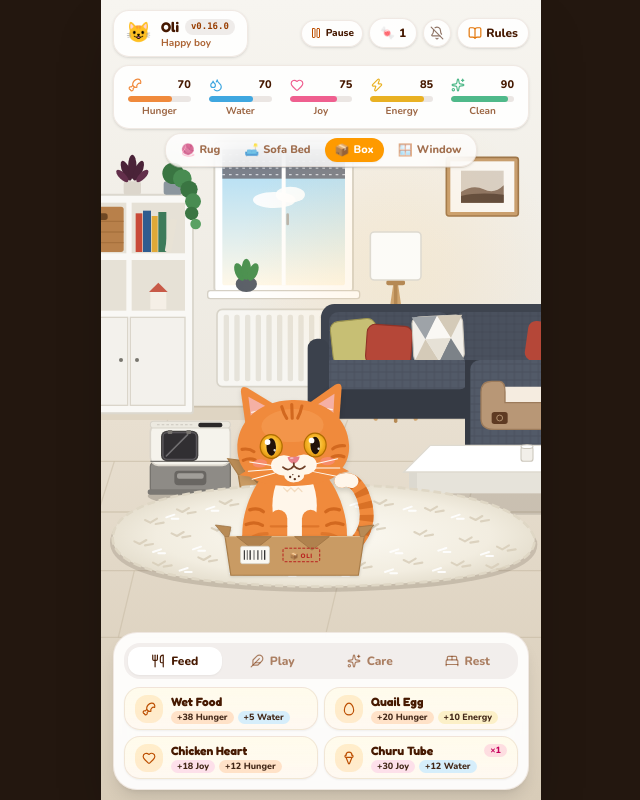
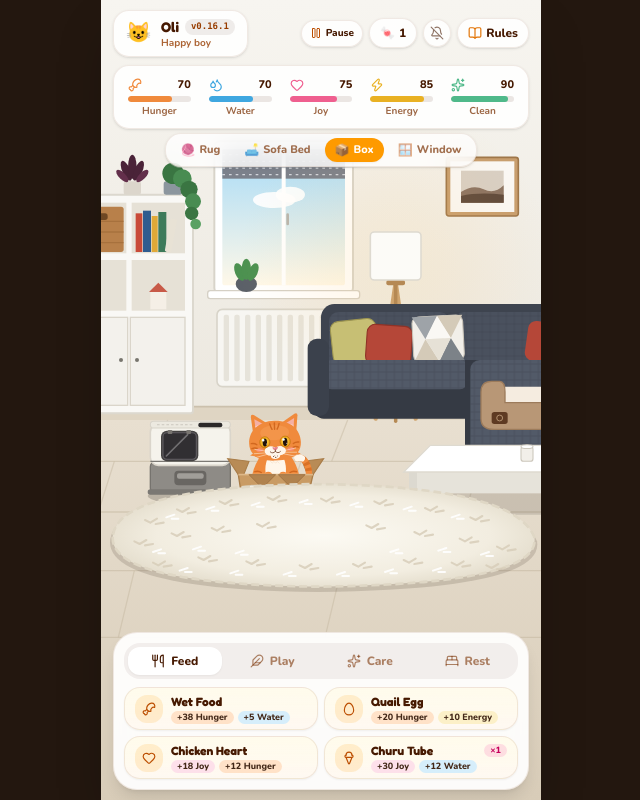
Before and after one commit to Nikwakwa/Ravioli, a React (Vite) app: page / in a window 1280 px wide. Shown: the whole page, without its empty margins (319-959 px from the left). Built offline with nearby package versions, Linux system fonts and the light colour scheme.

Commit message:
v0.16.1: Pixel-perfect cozy nestling & depth layering for Oli's room spots

```diff
--- a/package.json
+++ b/package.json
@@ -1,7 +1,7 @@
 {
   "name": "ravioli",
   "private": true,
-  "version": "0.16.0",
+  "version": "0.16.1",
   "type": "module",
   "description": "Cozy co-op virtual cat care PWA starring Oli the ginger cat.",
   "scripts": {
--- a/public/version.json
+++ b/public/version.json
@@ -1,3 +1,3 @@
 {
-  "version": "0.16.0"
+  "version": "0.16.1"
 }
--- a/src/App.tsx
+++ b/src/App.tsx
@@ -1,8 +1,7 @@
 import { AnimatePresence, motion } from 'framer-motion';
 import { Play, RefreshCw } from 'lucide-react';
-import { useCallback, useRef, useState } from 'react';
+import { useCallback, useEffect, useMemo, useRef, useState } from 'react';
 import { ActionDock } from './components/ActionDock';
-import { CatAvatar } from './components/CatAvatar';
 import { ChangelogModal } from './components/ChangelogModal';
 import { EmergencyRevivalModal } from './components/EmergencyRevivalModal';
 import { FloatingEffects } from './components/FloatingEffects';
@@ -25,11 +24,11 @@ import {
   type NotificationPrefs,
 } from './utils/notifications';
 
-const SPOT_OFFSETS: Record<CatSpot, { x: string; y: string; scale: number }> = {
-  rug: { x: '0%', y: '0px', scale: 1 },
-  sofa_bed: { x: '35%', y: '-102px', scale: 0.7 },
-  box: { x: '-11%', y: '-38px', scale: 0.84 },
-  window: { x: '-1%', y: '-170px', scale: 0.52 },
+const SPOT_HEAD_SVG: Record<CatSpot, { x: number; y: number }> = {
+  rug: { x: 200, y: 261 },
+  sofa_bed: { x: 352, y: 246 },
+  box: { x: 166, y: 306 },
+  window: { x: 196, y: 160 },
 };
 
 export function App() {
@@ -40,6 +39,28 @@ export function App() {
   const [notice, setNotice] = useState<Notice | null>(null);
   const [tapHeartKey, setTapHeartKey] = useState(0);
   const noticeTimer = useRef<number | undefined>(undefined);
+  const mainRef = useRef<HTMLElement>(null);
+  const [containerSize, setContainerSize] = useState<{ width: number; height: number }>({
+    width: 400,
+    height: 600,
+  });
+
+  useEffect(() => {
+    const el = mainRef.current;
+    if (!el) return;
+
+    const update = () => {
+      const rect = el.getBoundingClientRect();
+      if (rect.width > 0 && rect.height > 0) {
+        setContainerSize({ width: rect.width, height: rect.height });
+      }
+    };
+
+    update();
+    const ro = new ResizeObserver(update);
+    ro.observe(el);
+    return () => ro.disconnect();
+  }, []);
 
   const pushNotice = useCallback((n: Omit<Notice, 'id'>) => {
     setNotice({ ...n, id: Date.now() });
@@ -74,6 +95,17 @@ export function App() {
     now,
   } = useCatGame('Nico', pushNotice);
   const { availableVersion, reloading, applyUpdate } = useVersionCheck();
+
+  const targetHeadPos = useMemo(() => {
+    const head = SPOT_HEAD_SVG[spot] ?? SPOT_HEAD_SVG.rug;
+    const scale = Math.max(containerSize.width / 400, containerSize.height / 600);
+    const offsetX = (containerSize.width - 400 * scale) / 2;
+    const offsetY = (containerSize.height - 600 * scale) / 2;
+    return {
+      x: head.x * scale + offsetX,
+      y: head.y * scale + offsetY,
+    };
+  }, [spot, containerSize]);
 
   const handlePetOli = () => {
     setTapHeartKey((k) => k + 1);
@@ -141,8 +173,8 @@ export function App() {
   return (
     <div className="flex h-dvh w-full items-center justify-center bg-[#23170f]">
       {/* Mobile portrait frame (full-bleed on phones, phone-sized card on desktop) */}
-      <main className="safe-shell relative flex h-full w-full max-w-[440px] flex-col justify-between overflow-hidden bg-[#fbe3cb] shadow-2xl">
-        {/* Cozy Living Room background */}
+      <main ref={mainRef} className="safe-shell relative flex h-full w-full max-w-[440px] flex-col justify-between overflow-hidden bg-[#fbe3cb] shadow-2xl">
+        {/* Cozy Living Room background with Oli physically nestled inside */}
         <div className="pointer-events-none absolute inset-0">
           <LivingRoom
             sleeping={live.isSleeping}
@@ -152,6 +184,10 @@ export function App() {
             onTapLitterBox={handleTapLitterBox}
             activeSpot={spot}
             onSelectSpot={setSpot}
+            catMood={mood}
+            catAnimation={event?.animation ?? 'idle'}
+            catAnimationKey={event?.key ?? 0}
+            onPetCat={handlePetOli}
           />
 
           {/* Subtle sleep-mode ambient vignette */}
@@ -286,91 +322,22 @@ export function App() {
           </div>
         </div>
 
-        {/* Center stage: Oli roaming between cozy living room spots */}
+        {/* Center stage overlay: floating effects, whims, messes */}
         <div className="pointer-events-none relative z-10 flex flex-1 items-end justify-center pb-5">
-          <FloatingEffects event={event} tapHeartKey={tapHeartKey} mood={mood} spot={spot} />
-          <WhimBubble whim={whim} now={now} onFulfill={fulfillWhim} spot={spot} />
-          <motion.div
-            layout
-            initial={false}
-            animate={SPOT_OFFSETS[spot]}
-            transition={{ type: 'spring', stiffness: 220, damping: 24 }}
-            className="pointer-events-auto relative h-56 w-56 sm:h-60 sm:w-60 origin-bottom"
-          >
-            <CatAvatar
-              mood={mood}
-              animation={event?.animation ?? 'idle'}
-              animationKey={event?.key ?? 0}
-              onPet={handlePetOli}
-              className="h-full w-full drop-shadow-md"
-            />
-
-            {/* Front cardboard panel overlay when tucked inside the Amazon delivery box */}
-            <AnimatePresence>
-              {spot === 'box' && (
-                <motion.div
-                  initial={{ opacity: 0, scale: 0.92, y: 4 }}
-                  animate={{ opacity: 1, scale: 1, y: 0 }}
-                  exit={{ opacity: 0, scale: 0.92, y: 4 }}
-                  transition={{ duration: 0.2 }}
-                  className="pointer-events-none absolute -bottom-1 left-1/2 z-10 w-[184px] -translate-x-1/2"
-                >
-                  <svg viewBox="0 0 160 52" className="h-full w-full overflow-visible drop-shadow-sm">
-                    {/* Front exterior panel */}
-                    <polygon points="8,10 152,10 146,50 14,50" fill="#c99b64" stroke="#a87c48" strokeWidth="1.2" />
-                    {/* Fold crease */}
-                    <line x1="8" y1="10" x2="152" y2="10" stroke="#deb888" strokeWidth="1.4" />
-                    {/* Left and right angled flaps */}
-                    <polygon points="8,10 -2,-2 14,0 12,10" fill="#b88b56" stroke="#9e7343" strokeWidth="0.8" />
-                    <polygon points="152,10 162,-2 146,0 148,10" fill="#b88b56" stroke="#9e7343" strokeWidth="0.8" />
-                    {/* Front hanging flaps */}
-                    <polygon points="20,10 38,24 56,10" fill="#b0824e" stroke="#9e7343" strokeWidth="0.8" />
-                    <polygon points="80,10 98,24 116,10" fill="#b0824e" stroke="#9e7343" strokeWidth="0.8" />
-                    {/* Shipping barcode & label */}
-                    <rect x="24" y="20" width="30" height="18" rx="2" fill="#faf8f2" stroke="#d5d0c5" strokeWidth="0.8" />
-                    <line x1="28" y1="24" x2="28" y2="34" stroke="#333" strokeWidth="1.2" />
-                    <line x1="31" y1="24" x2="31" y2="34" stroke="#333" strokeWidth="0.8" />
-                    <line x1="34" y1="24" x2="34" y2="34" stroke="#333" strokeWidth="1.4" />
-                    <line x1="38" y1="24" x2="38" y2="34" stroke="#333" strokeWidth="0.8" />
-                    <line x1="42" y1="24" x2="42" y2="34" stroke="#333" strokeWidth="1.2" />
-                    <line x1="46" y1="24" x2="46" y2="34" stroke="#333" strokeWidth="0.8" />
-                    <line x1="49" y1="24" x2="49" y2="34" stroke="#333" strokeWidth="1.4" />
-                    {/* Red stamped logo: "FRAGILE / OLI" */}
-                    <rect x="68" y="22" width="38" height="14" rx="2" fill="none" stroke="#b91c1c" strokeWidth="1" strokeDasharray="3 1.5" />
-                    <text x="87" y="32" textAnchor="middle" fontSize="6.5" fontWeight="900" fill="#b91c1c" letterSpacing="0.6">
-                      📦 OLI
-                    </text>
-                  </svg>
-                </motion.div>
-              )}
-            </AnimatePresence>
-
-            {/* Front bolster wall overlay when nestled in Bedsure sofa bed */}
-            <AnimatePresence>
-              {spot === 'sofa_bed' && (
-                <motion.div
-                  initial={{ opacity: 0, scale: 0.92, y: 4 }}
-                  animate={{ opacity: 1, scale: 1, y: 0 }}
-                  exit={{ opacity: 0, scale: 0.92, y: 4 }}
-                  transition={{ duration: 0.2 }}
-                  className="pointer-events-none absolute -bottom-1 left-1/2 z-10 w-[190px] -translate-x-1/2"
-                >
-                  <svg viewBox="0 0 160 36" className="h-full w-full overflow-visible drop-shadow-sm">
-                    {/* Tan suede bolster wall */}
-                    <path
-                      d="M10 6 Q10 26 32 28 H128 Q150 26 150 6 Q150 0 140 0 H20 Q10 0 10 6 Z"
-                      fill="#b89776"
-                      stroke="#9c7b5b"
-                      strokeWidth="1.2"
-                    />
-                    {/* Bedsure brown leather patch */}
-                    <rect x="28" y="12" width="16" height="11" rx="2.5" fill="#5e3a22" />
-                    <circle cx="36" cy="17.5" r="2.8" fill="none" stroke="#b89776" strokeWidth="0.8" />
-                  </svg>
-                </motion.div>
-              )}
-            </AnimatePresence>
-          </motion.div>
+          <FloatingEffects
+            event={event}
+            tapHeartKey={tapHeartKey}
+            mood={mood}
+            spot={spot}
+            targetPos={targetHeadPos}
+          />
+          <WhimBubble
+            whim={whim}
+            now={now}
+            onFulfill={fulfillWhim}
+            spot={spot}
+            targetPos={targetHeadPos}
+          />
           <RoomMesses messes={messes} onClean={cleanMess} />
         </div>
 
--- a/src/components/scenes/LivingRoom.tsx
+++ b/src/components/scenes/LivingRoom.tsx
@@ -1,5 +1,6 @@
 import { motion } from 'framer-motion';
-import type { CatSpot } from '../../types';
+import { CatAvatar } from '../CatAvatar';
+import type { CatAnimation, CatSpot, Mood } from '../../types';
 
 /**
  * Nico & Athina's real Living Room — crafted from the 16 photos of Oli at home:
@@ -23,6 +24,10 @@ export function LivingRoom({
   onTapLitterBox,
   activeSpot = 'rug',
   onSelectSpot,
+  catMood = 'content',
+  catAnimation = 'idle',
+  catAnimationKey = 0,
+  onPetCat,
 }: {
   sleeping: boolean;
   fountainBoost: boolean;
@@ -31,6 +36,10 @@ export function LivingRoom({
   onTapLitterBox?: () => void;
   activeSpot?: CatSpot;
   onSelectSpot?: (spot: CatSpot) => void;
+  catMood?: Mood;
+  catAnimation?: CatAnimation;
+  catAnimationKey?: number;
+  onPetCat?: () => void;
 }) {
   return (
     <svg viewBox="0 0 400 600" preserveAspectRatio="xMidYMid slice" className="absolute inset-0 h-full w-full">
@@ -194,15 +203,38 @@ export function LivingRoom({
         <rect x="174" y="160" width="2" height="9" rx="1" fill="#b8b5ad" />
         {/* White windowsill (Spot: 'window') */}
         <g
-          onClick={() => onSelectSpot?.('window')}
-          className={onSelectSpot ? 'pointer-events-auto cursor-pointer' : undefined}
-          style={onSelectSpot ? { pointerEvents: 'auto', cursor: 'pointer' } : undefined}
+          onClick={() => (activeSpot === 'window' ? onPetCat?.() : onSelectSpot?.('window'))}
+          className="pointer-events-auto cursor-pointer"
+          style={{ pointerEvents: 'auto', cursor: 'pointer' }}
           role="button"
           aria-current={activeSpot === 'window' ? 'true' : undefined}
-          aria-label="Sunny windowsill (cozy spot)"
+          aria-label={activeSpot === 'window' ? 'Pet Oli on the sunny windowsill' : 'Sunny windowsill (cozy spot)'}
         >
           {/* Generous touch target */}
           <rect x="156" y="140" width="76" height="86" fill="transparent" style={{ pointerEvents: 'all' }} />
+
+          {/* Oli perched on the windowsill */}
+          {activeSpot === 'window' && (
+            <motion.g
+              key={`cat-window-${catAnimationKey}`}
+              initial={{ opacity: 0, scale: 0.85, y: 6 }}
+              animate={{ opacity: 1, scale: 1, y: 0 }}
+              transition={{ type: 'spring', stiffness: 320, damping: 22 }}
+            >
+              <CatAvatar
+                x={168}
+                y={156}
+                width={56}
+                height={62}
+                mood={catMood}
+                animation={catAnimation}
+                animationKey={catAnimationKey}
+                onPet={onPetCat}
+                className="pointer-events-auto"
+              />
+            </motion.g>
+          )}
+
           <rect x="115" y="218" width="114" height="6" rx="2" fill="#ffffff" stroke="#d5d0c5" strokeWidth="1" />
         </g>
 
@@ -311,18 +343,42 @@ export function LivingRoom({
         {/* Oli's tan suede "Bedsure Comfy Pet" bolster bed on the sofa chaise (Spot: 'sofa_bed') */}
         <g
           transform="translate(320 286)"
-          onClick={() => onSelectSpot?.('sofa_bed')}
-          className={onSelectSpot ? 'pointer-events-auto cursor-pointer' : undefined}
-          style={onSelectSpot ? { pointerEvents: 'auto', cursor: 'pointer' } : undefined}
+          onClick={() => (activeSpot === 'sofa_bed' ? onPetCat?.() : onSelectSpot?.('sofa_bed'))}
+          className="pointer-events-auto cursor-pointer"
+          style={{ pointerEvents: 'auto', cursor: 'pointer' }}
           role="button"
           aria-current={activeSpot === 'sofa_bed' ? 'true' : undefined}
-          aria-label="Oli’s tan bolster bed on the sofa (cozy spot)"
+          aria-label={activeSpot === 'sofa_bed' ? 'Pet Oli curled up in his Bedsure bolster bed' : 'Oli’s tan bolster bed on the sofa (cozy spot)'}
         >
           {/* Generous touch target */}
-          <rect x="-4" y="-8" width="72" height="52" fill="transparent" style={{ pointerEvents: 'all' }} />
+          <rect x="-6" y="-36" width="76" height="74" fill="transparent" style={{ pointerEvents: 'all' }} />
+
           {/* Cream sherpa inner cushion */}
           <rect x="6" y="4" width="52" height="28" rx="8" fill="#f5ece0" />
-          {/* Tan suede bolster walls */}
+
+          {/* Oli nestled on the sherpa cushion (inside the bolster bed) */}
+          {activeSpot === 'sofa_bed' && (
+            <motion.g
+              key={`cat-sofa-bed-${catAnimationKey}`}
+              initial={{ opacity: 0, scale: 0.85, y: 6 }}
+              animate={{ opacity: 1, scale: 1, y: 0 }}
+              transition={{ type: 'spring', stiffness: 320, damping: 22 }}
+            >
+              <CatAvatar
+                x={4}
+                y={-40}
+                width={56}
+                height={62}
+                mood={catMood}
+                animation={catAnimation}
+                animationKey={catAnimationKey}
+                onPet={onPetCat}
+                className="pointer-events-auto"
+              />
+            </motion.g>
+          )}
+
+          {/* Tan suede bolster walls (wraps right in front of Oli's paws!) */}
           <path
             d="M0 8 Q0 0 8 0 H14 Q18 0 18 8 V16 H46 V8 Q46 0 50 0 H56 Q64 0 64 8 V28 Q64 36 54 36 H10 Q0 36 0 28 Z"
             fill="#b89776"
@@ -532,29 +588,51 @@ export function LivingRoom({
 
       {/* Oli's empty Amazon delivery cardboard box on the floor (Spot: 'box') */}
       <g
-        onClick={() => onSelectSpot?.('box')}
-        className={onSelectSpot ? 'pointer-events-auto cursor-pointer' : undefined}
-        style={onSelectSpot ? { pointerEvents: 'auto', cursor: 'pointer' } : undefined}
+        onClick={() => (activeSpot === 'box' ? onPetCat?.() : onSelectSpot?.('box'))}
+        className="pointer-events-auto cursor-pointer"
+        style={{ pointerEvents: 'auto', cursor: 'pointer' }}
         role="button"
         aria-current={activeSpot === 'box' ? 'true' : undefined}
-        aria-label="Empty Amazon delivery box on the floor (cozy spot)"
+        aria-label={activeSpot === 'box' ? 'Pet Oli inside his delivery box' : 'Empty Amazon delivery box on the floor (cozy spot)'}
       >
         {/* Generous touch target */}
-        <rect x="134" y="338" width="66" height="52" fill="transparent" style={{ pointerEvents: 'all' }} />
+        <rect x="130" y="295" width="76" height="95" fill="transparent" style={{ pointerEvents: 'all' }} />
         {/* Soft floor shadow */}
         <ellipse cx="166" cy="382" rx="28" ry="6" fill="rgba(40,30,20,0.18)" />
 
         {/* Open box interior (darker kraft brown) */}
         <polygon points="140,356 192,356 186,378 144,378" fill="#9e7343" />
 
-        {/* Corrugated kraft cardboard exterior front panel */}
+        {/* Left and right angled open flaps */}
+        <polygon points="138,356 130,344 146,346 142,356" fill={sleeping ? '#7d664d' : '#b88b56'} stroke={sleeping ? '#6a543e' : '#a87c48'} strokeWidth="0.8" />
+        <polygon points="194,356 202,344 186,346 190,356" fill={sleeping ? '#7d664d' : '#b88b56'} stroke={sleeping ? '#6a543e' : '#a87c48'} strokeWidth="0.8" />
+
+        {/* Oli nestled inside the box (behind front cardboard panel) */}
+        {activeSpot === 'box' && (
+          <motion.g
+            key={`cat-box-${catAnimationKey}`}
+            initial={{ opacity: 0, scale: 0.85, y: 6 }}
+            animate={{ opacity: 1, scale: 1, y: 0 }}
+            transition={{ type: 'spring', stiffness: 320, damping: 22 }}
+          >
+            <CatAvatar
+              x={134}
+              y={306}
+              width={64}
+              height={70}
+              mood={catMood}
+              animation={catAnimation}
+              animationKey={catAnimationKey}
+              onPet={onPetCat}
+              className="pointer-events-auto"
+            />
+          </motion.g>
+        )}
+
+        {/* Corrugated kraft cardboard exterior front panel (covers bottom of Oli) */}
         <polygon points="138,356 194,356 188,382 142,382" fill={sleeping ? '#8a7155' : '#c99b64'} stroke={sleeping ? '#6a543e' : '#a87c48'} strokeWidth="1" />
         {/* Top fold crease */}
         <line x1="138" y1="356" x2="194" y2="356" stroke="#deb888" strokeWidth="1.2" />
-
-        {/* Left and right angled open flaps */}
-        <polygon points="138,356 130,344 146,346 142,356" fill={sleeping ? '#7d664d' : '#b88b56'} stroke={sleeping ? '#6a543e' : '#a87c48'} strokeWidth="0.8" />
-        <polygon points="194,356 202,344 186,346 190,356" fill={sleeping ? '#7d664d' : '#b88b56'} stroke={sleeping ? '#6a543e' : '#a87c48'} strokeWidth="0.8" />
 
         {/* Front hanging flaps */}
         <polygon points="146,356 156,366 166,356" fill={sleeping ? '#786249' : '#b0824e'} stroke={sleeping ? '#6a543e' : '#9e7343'} strokeWidth="0.7" />
@@ -630,12 +708,12 @@ export function LivingRoom({
 
       {/* Fluffy off-white / cream high-pile shag rug — centered where Oli sits (Spot: 'rug') */}
       <g
-        onClick={() => onSelectSpot?.('rug')}
-        className={onSelectSpot ? 'pointer-events-auto cursor-pointer' : undefined}
-        style={onSelectSpot ? { pointerEvents: 'auto', cursor: 'pointer' } : undefined}
+        onClick={() => (activeSpot === 'rug' ? onPetCat?.() : onSelectSpot?.('rug'))}
+        className="pointer-events-auto cursor-pointer"
+        style={{ pointerEvents: 'auto', cursor: 'pointer' }}
         role="button"
         aria-current={activeSpot === 'rug' ? 'true' : undefined}
-        aria-label="Fluffy living room rug (cozy spot)"
+        aria-label={activeSpot === 'rug' ? 'Pet Oli on the rug' : 'Fluffy living room rug (cozy spot)'}
       >
         {/* Generous touch target */}
         <rect x="70" y="365" width="260" height="85" fill="transparent" style={{ pointerEvents: 'all' }} />
@@ -671,6 +749,28 @@ export function LivingRoom({
             <path key={i} d={`M${x} ${y} l6 -2 m-2 3 l5 0`} />
           ))}
         </g>
+
+        {/* Oli sitting in all his glory in the center of the plush rug */}
+        {activeSpot === 'rug' && (
+          <motion.g
+            key={`cat-rug-${catAnimationKey}`}
+            initial={{ opacity: 0, scale: 0.88, y: 8 }}
+            animate={{ opacity: 1, scale: 1, y: 0 }}
+            transition={{ type: 'spring', stiffness: 300, damping: 22 }}
+          >
+            <CatAvatar
+              x={130}
+              y={262}
+              width={140}
+              height={154}
+              mood={catMood}
+              animation={catAnimation}
+              animationKey={catAnimationKey}
+              onPet={onPetCat}
+              className="pointer-events-auto"
+            />
+          </motion.g>
+        )}
       </g>
     </svg>
   );
--- a/src/data/changelog.ts
+++ b/src/data/changelog.ts
@@ -6,6 +6,17 @@ export interface ReleaseEntry {
 }
 
 export const CHANGELOG: ReleaseEntry[] = [
+  {
+    version: 'v0.16.1',
+    date: '2026-11-01',
+    title: 'Pixel-Perfect Cozy Nestling & Depth Layering 🛋️📦✨',
+    changes: [
+      'True 3D Physical Nestling: Integrated Oli directly into the living room scene vector layers so he nestles naturally inside his Bedsure bolster bed and Amazon delivery box without awkward floating overlays.',
+      'Pixel-Perfect Proportions & Scale: Adjusted Oli’s size and placement to match each spot’s real-world dimensions — perched neatly on the sunny windowsill ledge, tucked inside the delivery box with head peeking over, and curled up in his sofa bolster bed.',
+      'Adaptive Thought Bubbles: Cravings and pet reaction bubbles now dynamically point directly to the top of Oli’s head on all phone screen sizes and aspect ratios.',
+      'Touch Anywhere: Tap Oli directly or any part of his bed, box, windowsill, or rug to pet him and hear his sweet cozy purrs.',
+    ],
+  },
   {
     version: 'v0.16.0',
     date: '2026-11-01',
```
Also changed, not shown: src/components/FloatingEffects.tsx (+18 -4 lines), src/components/WhimBubble.tsx (+10 -2 lines), 1 other file (tests, documents, lock files or other folders).
